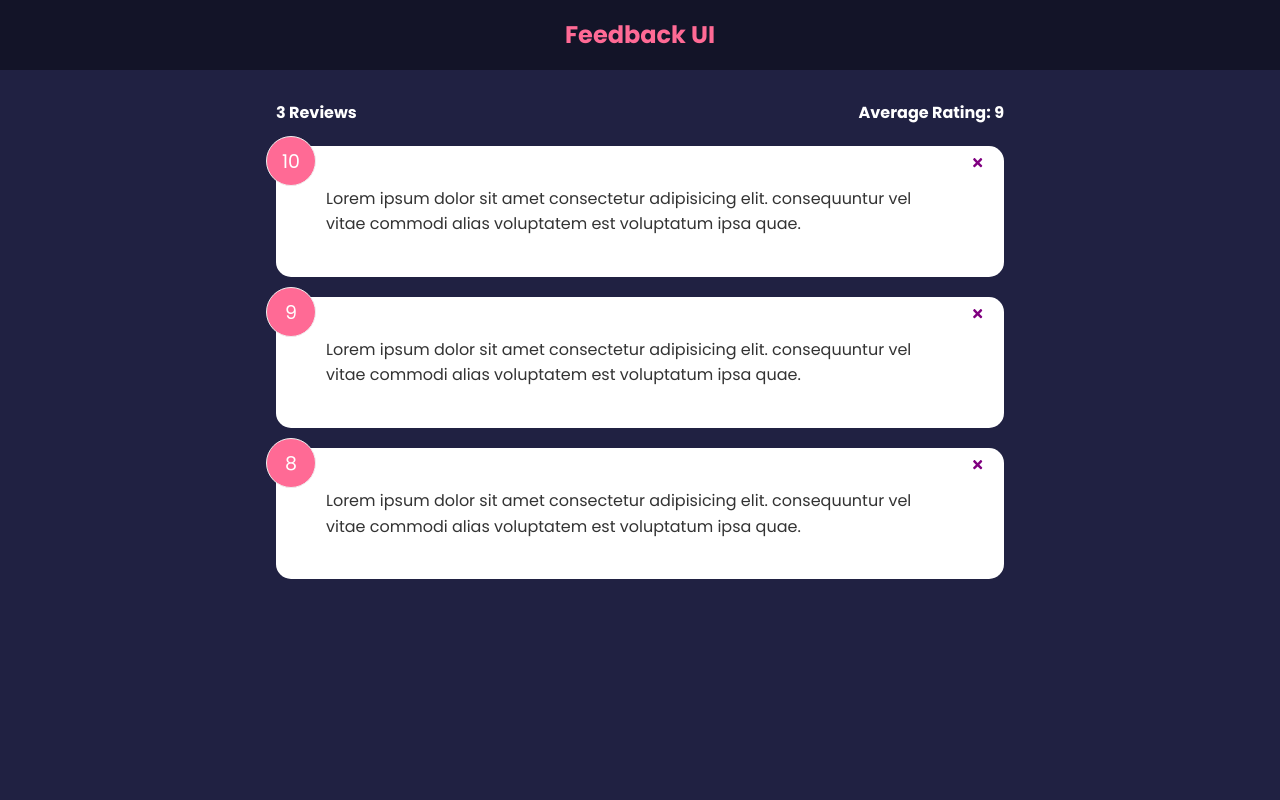
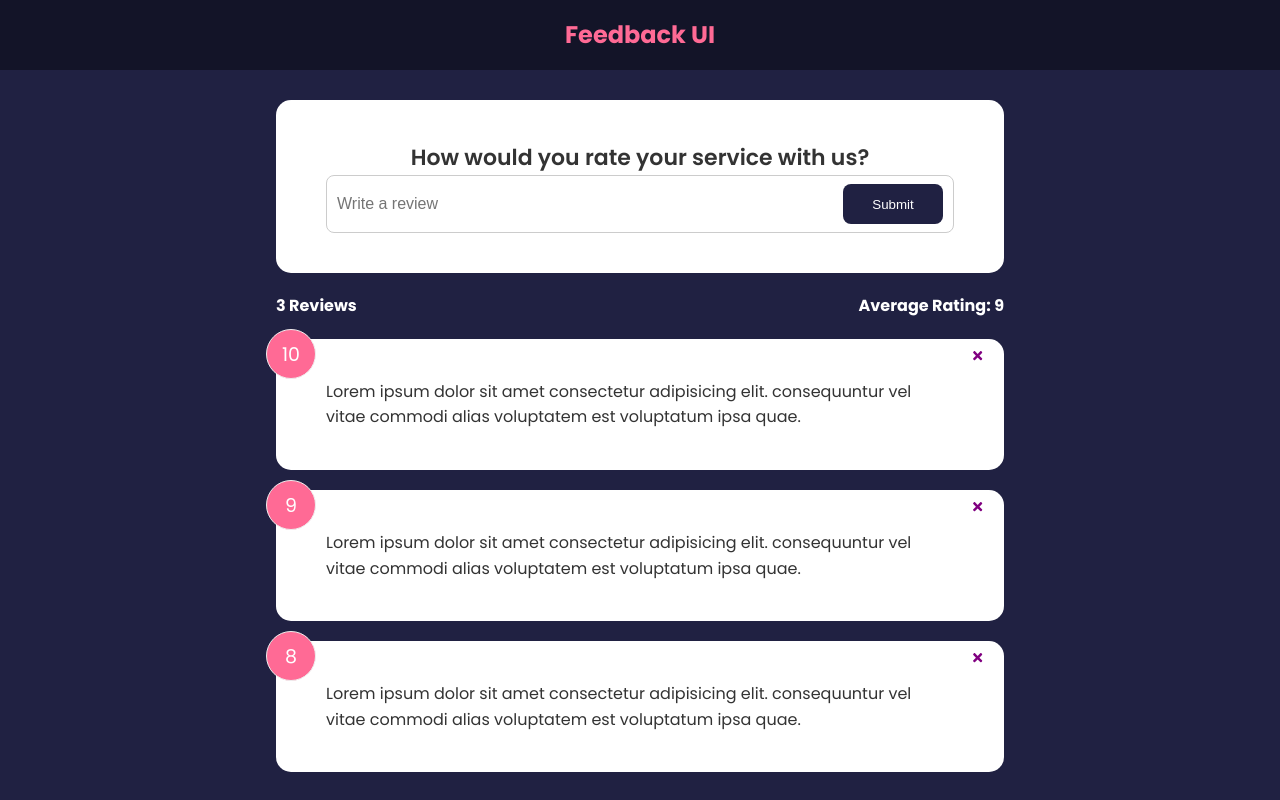
Before and after one commit to Gorbataras/feedback-app, a React (Create React App) app: page / in a window 1280 px wide. Built offline with nearby package versions, Linux system fonts and the light colour scheme.

Commit message:
Created form for feedback. Separated button to component

```diff
--- a/src/App.js
+++ b/src/App.js
@@ -3,6 +3,7 @@
 import FeedbackList from './components/FeedbackList'
 import FeedbackData from './data/FeedbackData'
 import FeedbackStats from './components/FeedbackStats'
+import FeedbackForm from './components/FeedbackForm'
 
 function App() {
 
@@ -19,6 +20,7 @@
         <>
         <Header />
         <div className="container">
+            <FeedbackForm />
             <FeedbackStats feedback={feedback} />
             <FeedbackList feedback={feedback}
             handleDelete={deleteFeedback}
--- a/src/components/FeedbackForm.jsx
+++ b/src/components/FeedbackForm.jsx
@@ -0,0 +1,31 @@
+import React from 'react'
+import Card from './shared/Card'
+import {useState} from 'react'
+import Button from './shared/Button';
+
+
+function FeedbackForm() {
+    const [text, setText] = useState('')
+
+    const handleTextChange = (e) => {
+        setText(e.target.value)
+    }
+
+  return <Card>
+      <form >
+          <h2>How would you rate your service with us?</h2>
+
+          <div className="input-group">
+              <input
+              onChange={handleTextChange}
+              type="text"
+              placeholder='Write a review'
+              value={text}
+              />
+              <Button type='submit' >Submit</Button>
+          </div>
+      </form>
+  </Card>
+}
+
+export default FeedbackForm
--- /dev/null
+++ b/src/components/shared/Button.jsx
@@ -0,0 +1,25 @@
+import React from 'react'
+import PropTypes from 'prop-types'
+
+function Button({ children, version, type, isDisabled }) {
+  return (
+    <button type={type} disabled={isDisabled} className={`btn btn-${version}`}>
+        {children}
+    </button>
+  )
+}
+
+Button.defaultProps = {
+    version: 'primary',
+    type: 'button',
+    isDisabled: false
+}
+
+Button.propTypes = {
+    children: PropTypes.node.isRequired,
+    version: PropTypes.string,
+    type: PropTypes.string,
+    isDisabled: PropTypes.bool,
+}
+
+export default Button
```
